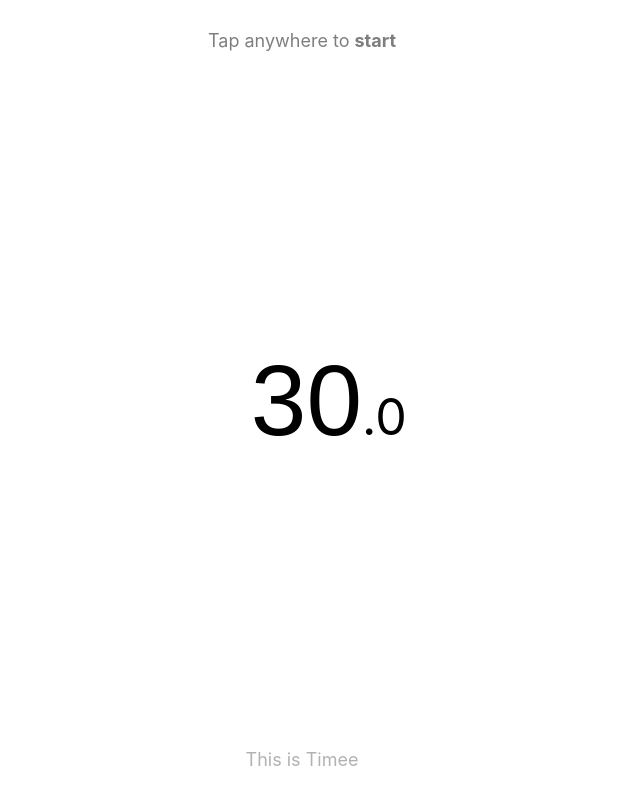
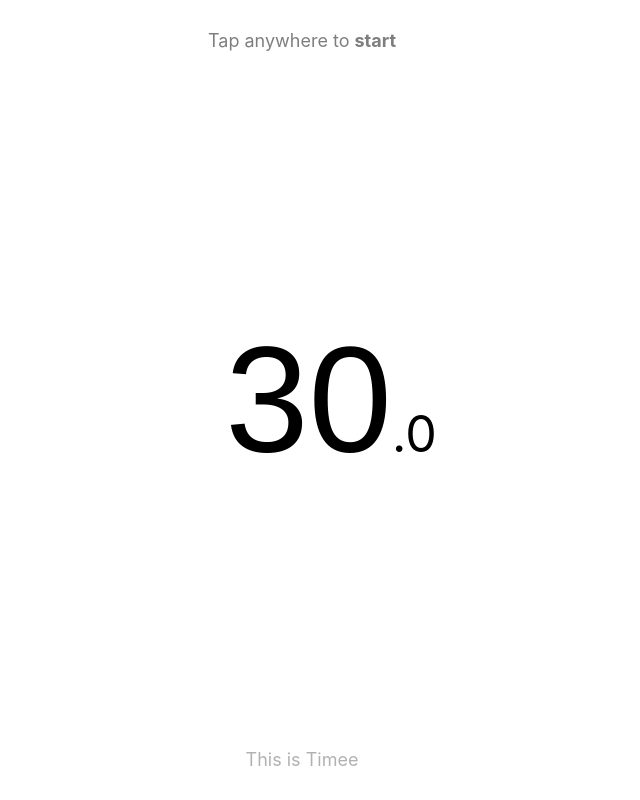
Before and after one commit to pereznieto/timee, a React (Create React App) app: page / in a window 1280 px wide. Shown: the whole page, without its empty margins (338-978 px from the left). Built offline with nearby package versions, Linux system fonts and the light colour scheme.

Commit message:
Enlarge seconds

```diff
--- a/src/components/Timer/Timer.module.scss
+++ b/src/components/Timer/Timer.module.scss
@@ -45,9 +45,9 @@
 }
 
 .secondsInput {
-  width: 120px;
+  width: 180px;
   padding: 10px;
-  font-size: 100px;
+  font-size: 150px;
   text-align: right;
   background-color: transparent;
   border-radius: 15px;
```
